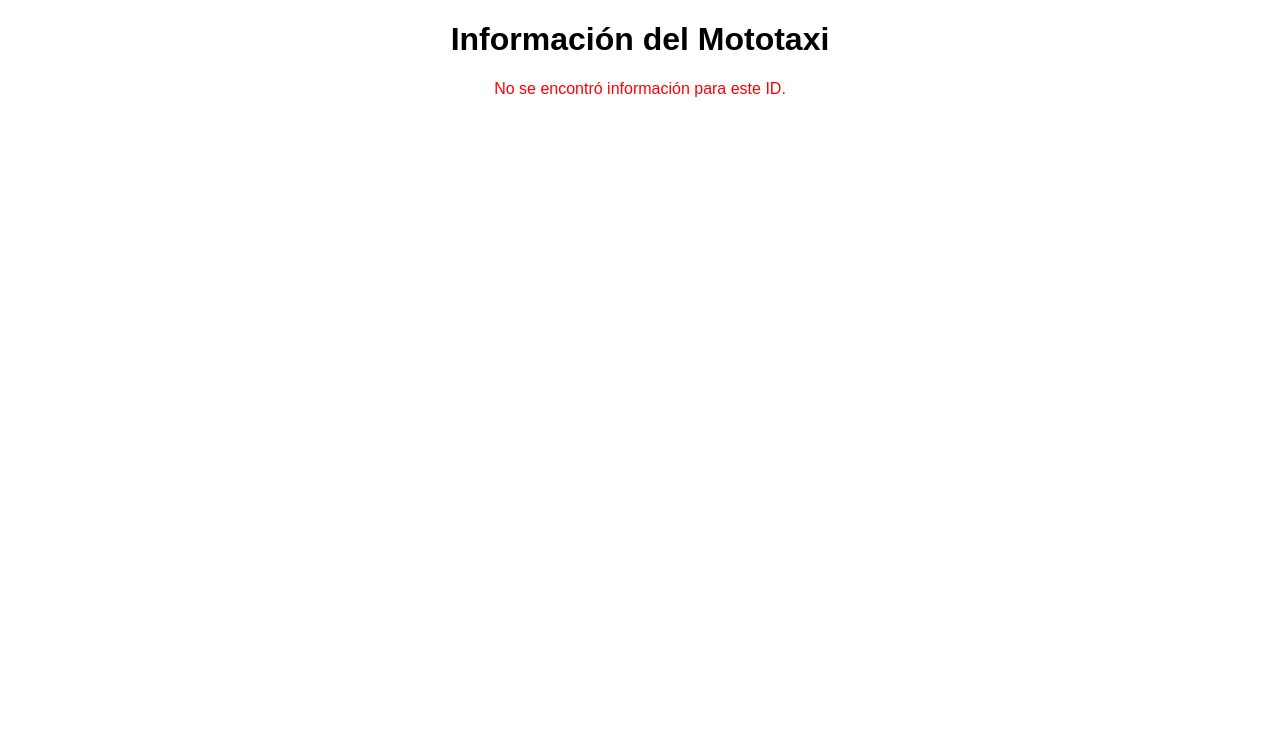
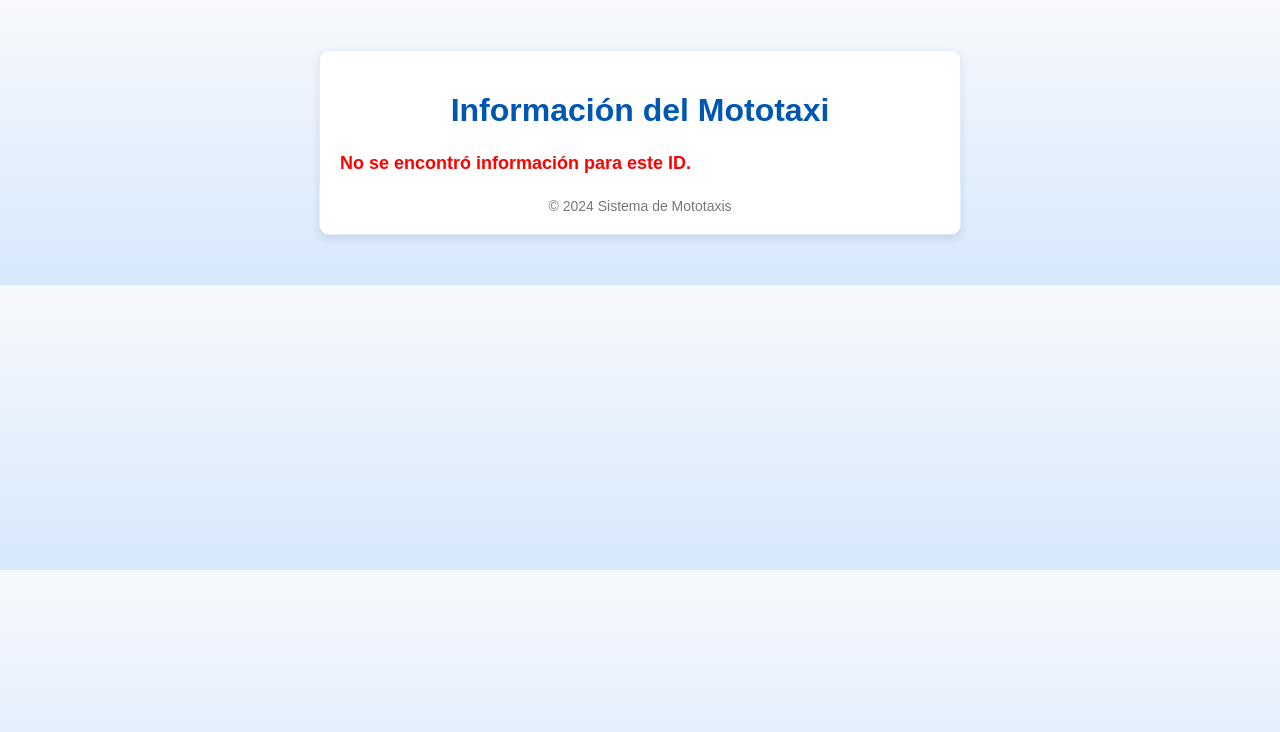
Before and after one commit to Richimaster42/Moto, a plain HTML site: page index.html in a window 1280 px wide. Drawn offline with Linux system fonts and the light colour scheme.

Commit message:
Update index.html

```diff
--- a/index.html
+++ b/index.html
@@ -5,23 +5,89 @@
     <meta name="viewport" content="width=device-width, initial-scale=1.0">
     <title>Información del Mototaxi</title>
     <style>
+        /* Estilo general */
         body {
-            font-family: Arial, sans-serif;
+            font-family: 'Arial', sans-serif;
+            background: linear-gradient(to bottom, #f7f9fc, #d7e8fc);
+            color: #333;
+            margin: 0;
+            padding: 0;
+        }
+
+        /* Contenedor principal */
+        .container {
+            max-width: 600px;
+            margin: 50px auto;
+            padding: 20px;
+            background: #fff;
+            border-radius: 10px;
+            box-shadow: 0 4px 8px rgba(0, 0, 0, 0.1);
+            border: 1px solid #ddeeff;
+        }
+
+        /* Título */
+        h1 {
             text-align: center;
-            margin: 20px;
+            color: #0056b3;
+            margin-bottom: 20px;
         }
+
+        /* Información del mototaxi */
         .info {
+            font-size: 18px;
+            line-height: 1.6;
+        }
+
+        .info p {
+            margin: 10px 0;
+        }
+
+        .info p strong {
+            color: #0056b3;
+        }
+
+        /* Botón de error */
+        .error {
+            color: #ff0000;
+            font-weight: bold;
+        }
+
+        /* Footer */
+        footer {
+            text-align: center;
             margin-top: 20px;
+            font-size: 14px;
+            color: #777;
         }
-        .error {
-            color: red;
+
+        /* Botón volver (opcional) */
+        .btn {
+            display: inline-block;
+            margin-top: 20px;
+            padding: 10px 20px;
+            background-color: #ffcc00;
+            color: #0056b3;
+            text-decoration: none;
+            font-weight: bold;
+            border-radius: 5px;
+            box-shadow: 0 2px 4px rgba(0, 0, 0, 0.1);
+            transition: background-color 0.3s ease;
+        }
+
+        .btn:hover {
+            background-color: #ffdd44;
         }
     </style>
 </head>
 <body>
-    <h1>Información del Mototaxi</h1>
-    <div id="info" class="info">
-        Cargando información...
+    <div class="container">
+        <h1>Información del Mototaxi</h1>
+        <div id="info" class="info">
+            Cargando información...
+        </div>
+        <footer>
+            © 2024 Sistema de Mototaxis
+        </footer>
     </div>
 
     <script>
```
